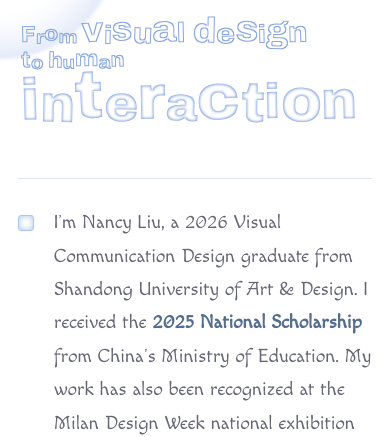
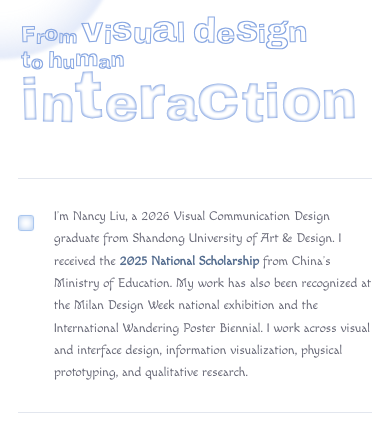
Before and after one commit to liunanxi593/personal-site, a plain HTML site: page index.html in a window 390 px wide. Shown: the part 419-856 px from the top of the page. Drawn offline with Linux system fonts and the light colour scheme.

Commit message:
Reduce About introduction text to two-thirds size
Scale only the three About introduction paragraphs from 21px to 14px, with the same proportional adjustment at smaller widths. Refresh the About stylesheet version.

```diff
--- a/airbrush.css
+++ b/airbrush.css
@@ -211,7 +211,7 @@
 
 .airbrush-study .about-paragraph > p {
   font-family: "Reference Hand", "Papyrus", Georgia, serif;
-  font-size: 21px;
+  font-size: 14px;
   line-height: 1.75;
   letter-spacing: .003em;
   font-weight: 400;
@@ -274,7 +274,7 @@
 
 @media (max-width: 760px) {
   .airbrush-study .about-paragraph > p {
-    font-size: 20px;
+    font-size: 13.333px;
     line-height: 1.72;
   }
 
@@ -315,7 +315,7 @@
   }
 
   .airbrush-study .about-paragraph > p {
-    font-size: 19px;
+    font-size: 12.667px;
     line-height: 1.76;
   }
 }
--- a/index.html
+++ b/index.html
@@ -2,7 +2,7 @@
 <html lang="en" translate="no"><head><meta charset="utf-8"><meta name="viewport" content="width=device-width,initial-scale=1">
 <title>About | Nancy Liu</title><meta name="description" content="Nancy Liu is a visual communication design graduate working in tangible interaction and human–AI interaction.">
 <meta name="google" content="notranslate"><link rel="icon" href="favicon.svg" type="image/svg+xml"><link rel="stylesheet" href="portfolio.css?v=2"><link rel="stylesheet" href="about.css?v=3"><script src="portfolio.js?v=2" defer></script><link rel="stylesheet" href="icon-controls.css">
-<link rel="stylesheet" href="airbrush.css?v=20261126-airbrush-1">
+<link rel="stylesheet" href="airbrush.css?v=20261126-airbrush-2">
 </head>
 <body class="about-home airbrush-study" id="top"><span class="about-disc edge-disc" aria-hidden="true"></span><a class="skip" href="#main">Skip to content</a><div class="wrap"><header class="site-header"><a class="wordmark" href="index.html" aria-label="Nancy Liu"><img class="wordmark-art" src="assets/airbrush-wordmark.svg" alt="" aria-hidden="true" width="565" height="145"></a><nav class="site-nav" aria-label="Main navigation"><a href="index.html" aria-current="page">About</a><a href="projects.html" >Projects</a></nav></header>
 <main id="main" class="about-main">
```
